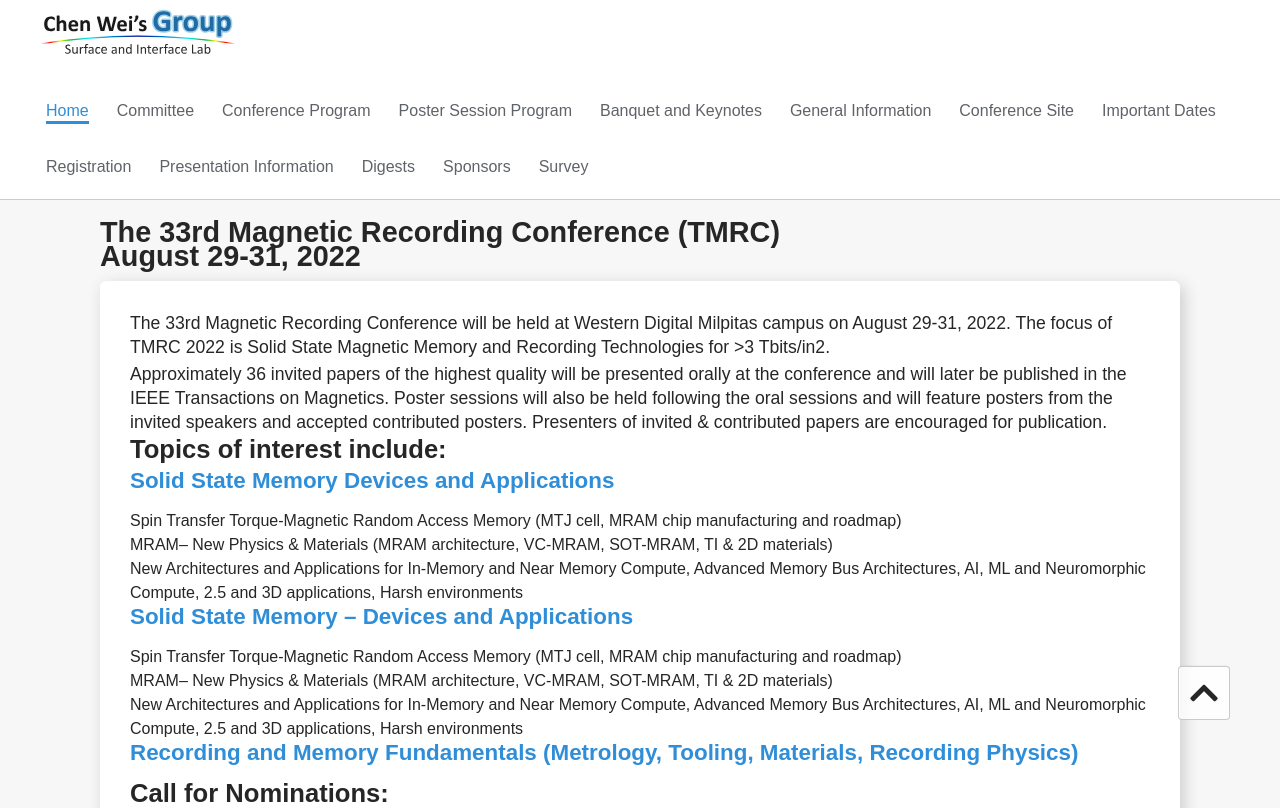
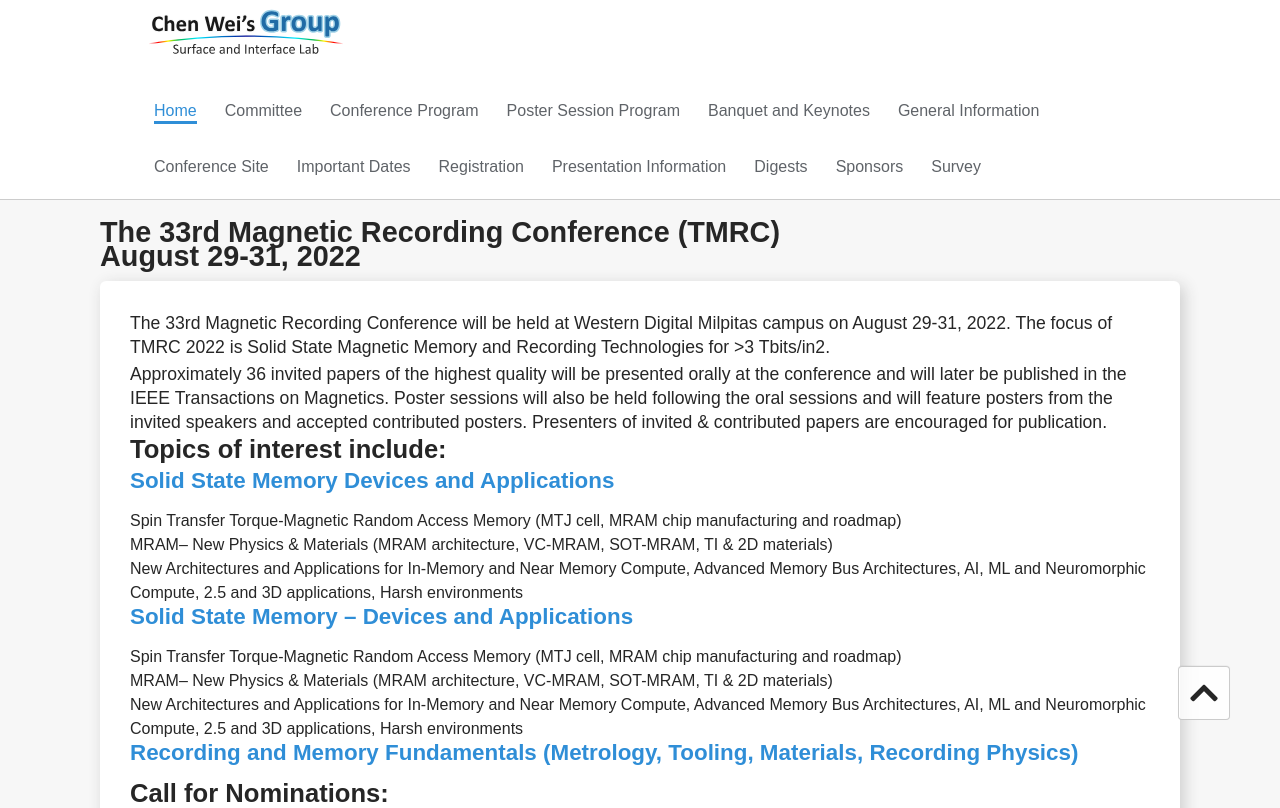
Before and after one commit to zejunsun/Conference-web, a plain HTML site: page index.html in a window 1280 px wide. Shown: the top 808 px of the page. Drawn offline with Linux system fonts and the light colour scheme.

Commit message:
change back to absolute instead of relative

```diff
--- a/css/master.css
+++ b/css/master.css
@@ -100,7 +100,7 @@ h4 {
 }
 
 .nav{
-    width:95%;
+    width:1000px;
     margin:0 auto;
     height: 100px;
     position: relative;
```
